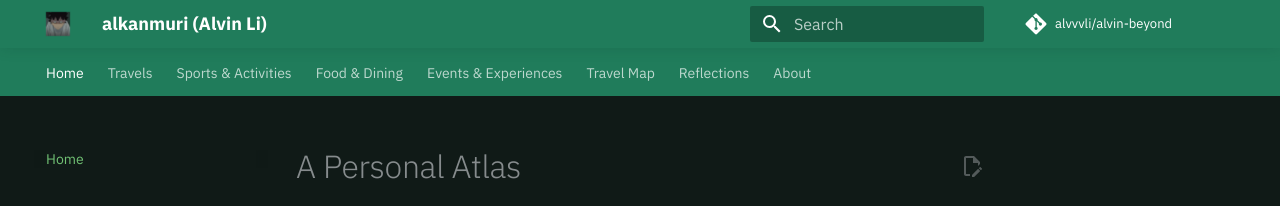
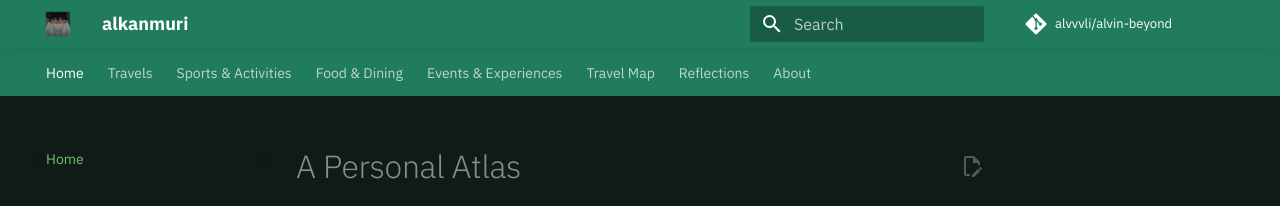
Before and after one commit to alvvvli/alvin-beyond, an MkDocs documentation site: the page built from docs/index.md, in a window 1280 px wide. Shown: the top 206 px of the page. Built offline with MkDocs 1.6.1 and Material for MkDocs 9.7.7, drawn with Linux system fonts in a browser that asks for light colours; comment, search, counter and statistics services are not loaded.

Commit message:
Update mkdocs.yml

```diff
--- a/mkdocs.yml
+++ b/mkdocs.yml
@@ -1,4 +1,4 @@
-site_name: alkanmuri (Alvin Li)
+site_name: alkanmuri
 site_description: Travel, sport, food and experiences — a personal atlas.
 site_url: https://alvvvli.github.io/alvin-beyond/
 repo_url: https://github.com/alvvvli/alvin-beyond
```
